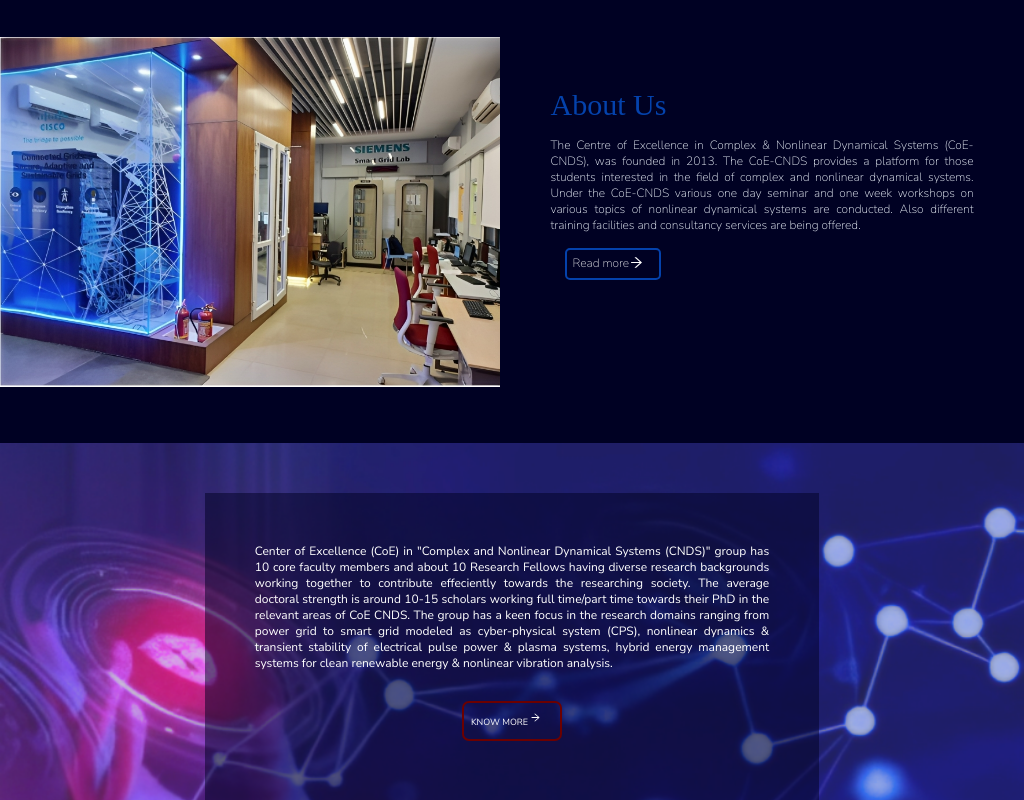
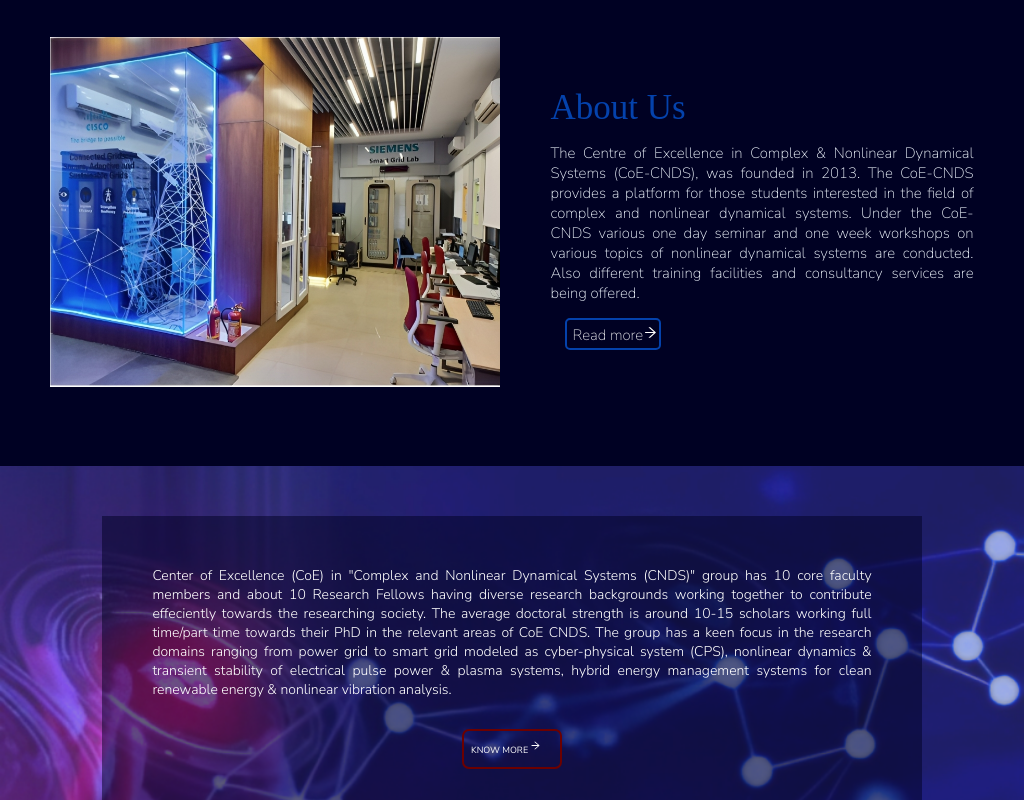
Before and after one commit to vaibhavidhas/cybersecurity_lab, a React (Create React App) app: page / in a window 1024 px wide. Shown: the part 2380-3180 px from the top of the page. Built offline with nearby package versions, Linux system fonts and the light colour scheme; a web font is replaced by a local one.

Commit message:
changes made

```diff
--- a/src/styling/Connect.css
+++ b/src/styling/Connect.css
@@ -304,6 +304,7 @@
 
     .connectAboutUs p {
         font-size: 12px;
+        font-weight: 200;
     }
 
     .connectAboutUs h1 {
@@ -332,8 +333,8 @@
     }
 
     .connectContent2 p {
-        padding: 40px 30px 0px 30px;
-        font-size: 13px;
+        padding: 40px 40px 0px 40px;
+        font-size: 12px;
     }
 
     .connectbutton2 {
@@ -345,7 +346,7 @@
     .connectLink2 h6 {
         font-size: 7px;
         padding: 5px;
-        font-weight: 100;
+        font-weight: 300;
     }
 
     .connectBkgImg img {
@@ -364,6 +365,7 @@
 
     .connectAboutUs p {
         font-size: 12px;
+        font-weight: 300;
     }
 
     .connectAboutUs h1 {
@@ -378,9 +380,9 @@
 
     .content2Container {
         margin: auto !important;
-        height: 70%;
-        width: 60%;
-        top: 30%
+        height: 75%;
+        width: 80%;
+        top: 20%
     }
 
     #small {
@@ -460,7 +462,7 @@
     }
 }
 
-@media screen and (min-width:962px) and (max-width:1025px) {
+@media screen and (min-width:962px) and (max-width:1024px) {
     .connectContainer {
         width: 100%;
         display: flex;
@@ -469,17 +471,19 @@
 
     .connectImg img {
         width: 500px;
-        height: 350px
+        height: 350px;
+        padding: 0 0px 0 50px;
     }
 
     .connectContent2 p {
         padding: 50px 50px 10px 50px;
-        font-size: 12px;
+        font-size: 14px;
+        font-weight: 300;
     }
 
     .connectbutton2 {
-        height: 30px;
-        width: 65px;
+        height: 40px;
+        width: 75px;
         padding: 0%;
     }
 
@@ -508,12 +512,12 @@
     }
 
     .connectAboutUs p {
-        font-size: 12px;
+        font-size: 15px;
     }
 
     .connectAboutUs h1 {
         font-weight: 300;
-        font-size: 30px;
+        font-size: 35px;
         padding-bottom: 15px;
     }
 
@@ -524,7 +528,7 @@
     .content2Container {
         margin: auto !important;
         height: 70%;
-        width: 60%;
+        width: 80%;
     }
 
     .connectbutton2 {
@@ -533,7 +537,7 @@
     }
 }
 
-@media screen and (min-width:1026px) and (max-width:1281px) {
+@media screen and (min-width:1025px) and (max-width:1281px) {
     .connectImg img {
         width: 600px;
         height: 450px
@@ -581,8 +585,8 @@
     }
 
     .connectAboutUs h1 {
-        font-weight: 300;
-        font-size: 30px;
+        font-weight: 500;
+        font-size: 40px;
         padding-bottom: 15px;
     }
 
```
